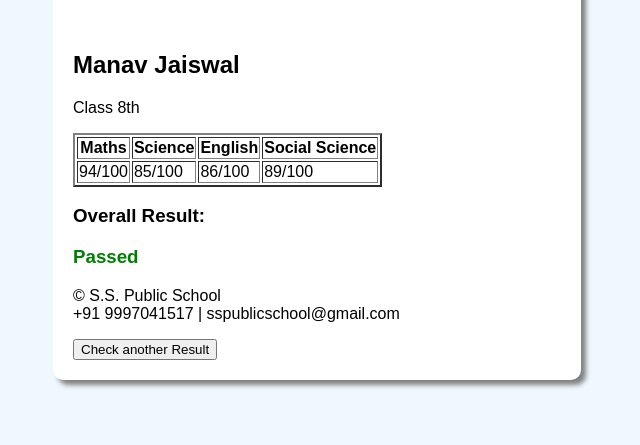
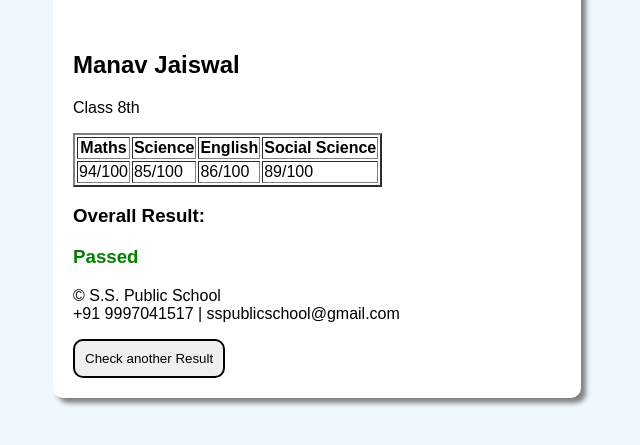
Before and after one commit to muditvij/resultssps, a plain HTML site: page result_manav.html in a window 1280 px wide. Shown: the part 209-654 px from the top of the page, without its empty margins (339-979 px from the left). Drawn offline with Linux system fonts and the light colour scheme.

Commit message:
Update result_manav.html

```diff
--- a/result_manav.html
+++ b/result_manav.html
@@ -30,6 +30,8 @@
 <style>
     body{background-color: aliceblue; font-family: sans-serif; position: absolute; top: 10%; left: 30% ;}
     .rbox{background-color: white; padding: 20px; border-radius: 10px; box-shadow: 5px 5px 5px gray;}
+     button{ padding: 10px; border-radius: 10px; border: 2px solid black; font-family: sans-serif;}
+    button:hover{ background-color: black; color: white;}
 </style>
 <script>
     function back(){
```
